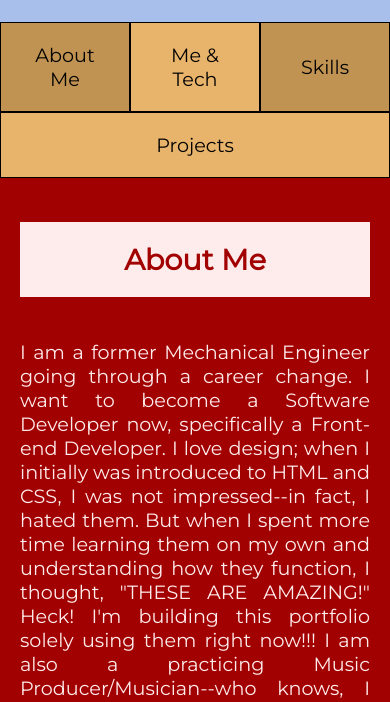
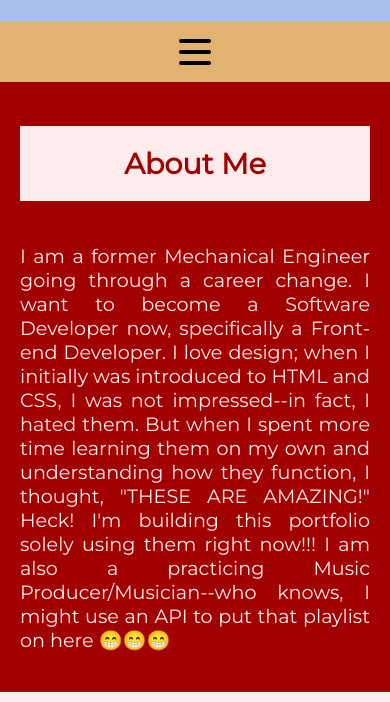
Before and after one commit to urvishp13/urvishp13.github.io, a plain HTML site: page index.html in a window 390 px wide. Shown: the part 123-825 px from the top of the page. Drawn offline with Linux system fonts and the light colour scheme.

Commit message:
drew hamburger lines

```diff
--- a/assets/css/styles.css
+++ b/assets/css/styles.css
@@ -29,35 +29,35 @@ header, footer {
     color: #1C1C1C;
 }
 
-.navbar {
+.nav-container {
     z-index: 2;
 }
 
 /* Flexbox */
-.navbar ul {
+.nav-container ul {
     list-style-type: none;
     padding: 0;
     margin: 0;
     display: flex;
 }
 
-.navbar li:nth-child(odd) {
+.nav-container li:nth-child(odd) {
     background: #c19352;
 }
 
-.navbar li:nth-child(odd):hover {
+.nav-container li:nth-child(odd):hover {
     background: #dea048;
 }
 
-.navbar li:nth-child(even) {
+.nav-container li:nth-child(even) {
     background: #e8b36a;
 }
 
-.navbar li:nth-child(even):hover {
+.nav-container li:nth-child(even):hover {
     background: #eac085;
 }
 
-.navbar li {
+.nav-container li {
     flex: 1;
     border: 1.5px solid black;
 
@@ -67,7 +67,7 @@ header, footer {
     align-items: center;
 }
 
-.navbar a {
+.nav-container a {
     text-decoration: none;
     color: #030303;
     /* border: 1px solid black; */
@@ -81,10 +81,6 @@ header, footer {
     position: sticky;
     top: 0;
     width: 100%;
-}
-
-.hamburger-menu {
-    display: none;
 }
 
 /* Flexbox */
@@ -237,6 +233,11 @@ footer {
     padding: 30px;
 }
 
+/* Utility class */
+.border-black {
+    border: 1px solid black;
+}
+
 @media only screen and (max-width: 500px) {
 
     html {
@@ -247,16 +248,39 @@ footer {
         width: 100%;
     }
 
-    .navbar ul {
-        flex-direction: row;
-        flex-wrap: wrap;
+    .nav-container {
+        display: none;
+    }
+
+    .navbar {
+        height: 60px;
+        display: flex;
+        justify-content: center;
+        align-items: center;
+    }
+
+    .hamburger-lines {
+        height: 26px;
+        width: 32px;
+
+        display: flex;
+        flex-direction: column;
+        justify-content: space-between;
+
+    }
+
+    .hamburger-lines .line {
+        display: block;
+        height: 4px;
+        width: 100%;
+        background-color: black;
+        border-radius: 10px;
     }
 
     .logo {
         width: 70px;
         height: 70px;
     }
-
 }
 
 @media only screen and (min-width: 501px) {
--- a/index.html
+++ b/index.html
@@ -1,30 +1,30 @@
 <!DOCTYPE html>
 <html>
 <head>
-    <meta content="width=device-width, initial-scale=1" name="viewport">
+    <meta name="viewport" content="width=device-width, initial-scale=1.0">
     <link rel="stylesheet" href="assets/css/styles.css">
 </head>
 <body>
     <main class="container">
-        <header class="introduction" id="introduction">
+        <header class="introduction">
             <h1>
                 Hi! My name is Urvish Patel!
             </h1>
         </header>
-        <nav class="navbar sticky" id="navbar">
+        <nav class="navbar sticky">
+            <div class="nav-container">
                 <ul>
                     <li><a href="#about-me" class="nav-link">About Me</a></li>
                     <li><a href="#tech-background" class="nav-link">Me & Tech</a></li>
                     <li><a href="#skills" class="nav-link">Skills</a></li>
                     <li><a href="#projects" class="nav-link">Projects</a></li>
                 </ul>
-
-            <nav class="hamburger-menu">
-                <li><a href="#about-me">About Me</a></li>
-                <li><a href="#tech-background">Me & Tech</a></li>
-                <li><a href="#skills">Skills</a></li>
-                <li><a href="#projects">Projects</a></li>
-              </nav>
+            </div>
+            <div class="hamburger-lines">
+                <span class="line line1"></span>
+                <span class="line line2"></span>
+                <span class="line line3"></span>
+            </div>
         </nav>
         <section class="about-me" id="about-me">
             <h2>About Me</h2>
```
Lines whose indentation alone changed are shown as unchanged.
